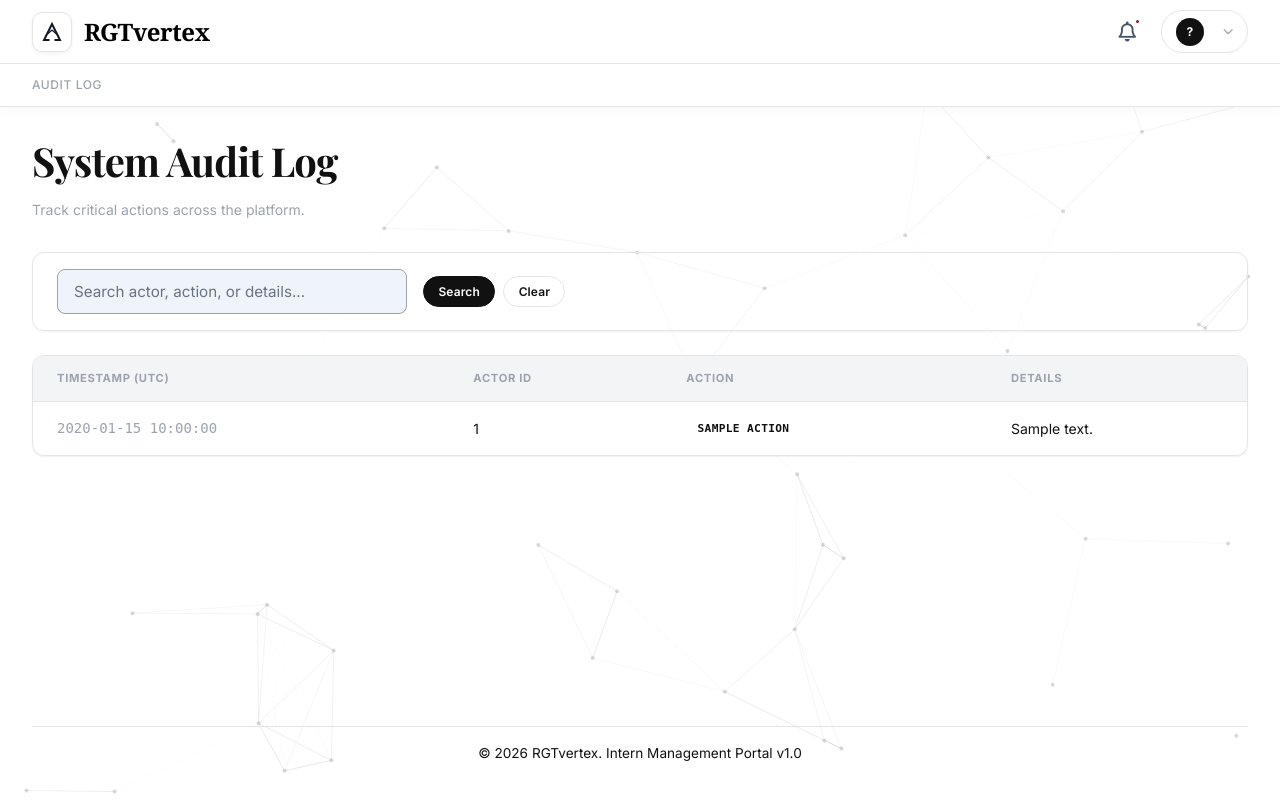
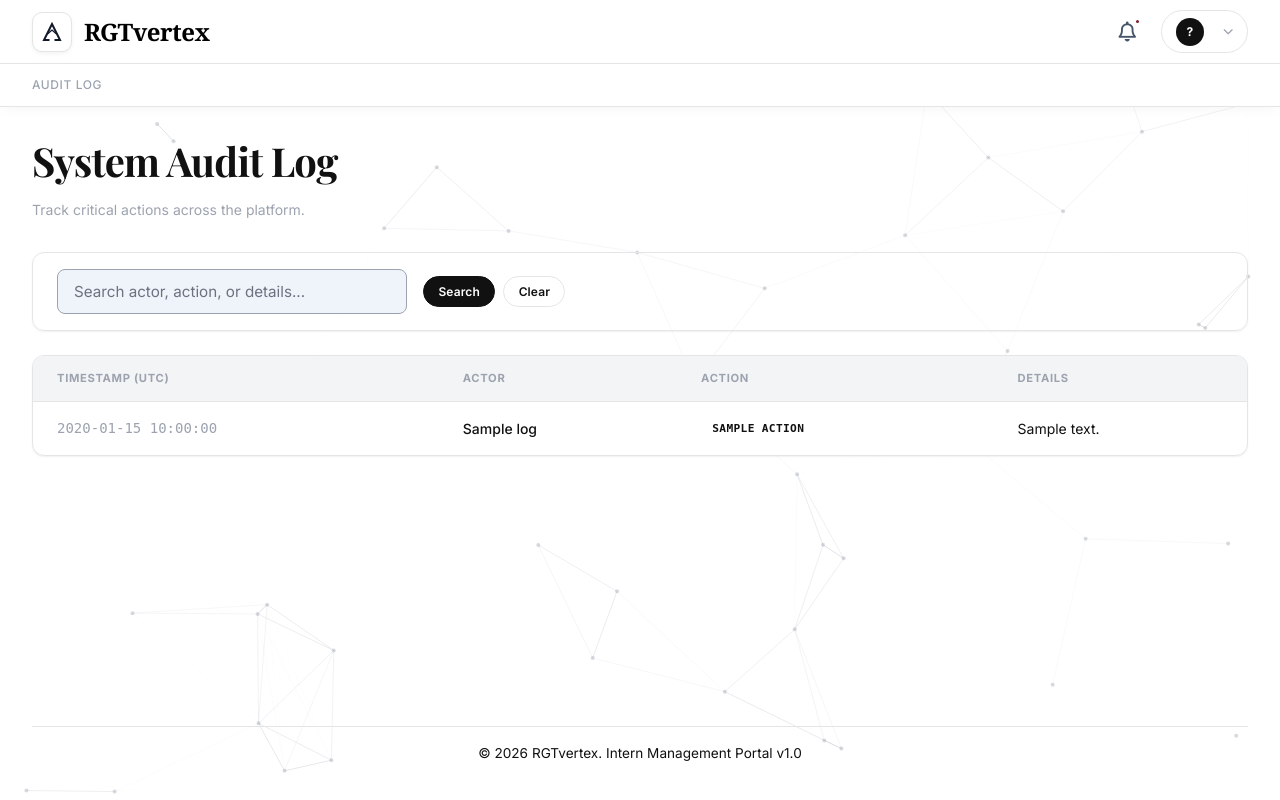
Before and after one commit to RGTvertex-web/Attendance-Portal-try, a Python web app: template templates/admin/audit.html in a window 1280 px wide. Run offline with Jinja, Linux system fonts and the light colour scheme; the template is opened without the code that fills it: most values are stand-ins (such as "Sample title", 1, 10 or a date in 2020); some libraries are stand-ins or nearby versions.

Commit message:
Update audit.html

```diff
--- a/templates/admin/audit.html
+++ b/templates/admin/audit.html
@@ -29,7 +29,7 @@
       <thead>
         <tr>
           <th>Timestamp (UTC)</th>
-          <th>Actor ID</th>
+          <th>Actor</th>
           <th>Action</th>
           <th>Details</th>
         </tr>
@@ -38,7 +38,12 @@
         {% for log in logs %}
         <tr>
           <td style="font-family: monospace; font-size: 0.875rem;" class="text-muted">{{ log.timestamp }}</td>
-          <td>{{ log.actor_id }}</td>
+          <td>
+            <div style="font-weight: 500;">{{ log.actor_name }}</div>
+            {% if log.actor_name == log.actor_id and log.actor_id != 'SYSTEM' %}
+              <div class="text-muted" style="font-size: 0.75rem;">{{ log.actor_id[:8] }}...</div>
+            {% endif %}
+          </td>
           <td><span class="badge badge-neutral" style="font-family: monospace;">{{ log.action }}</span></td>
           <td style="max-width: 400px; white-space: normal;">{{ log.details }}</td>
         </tr>
```
